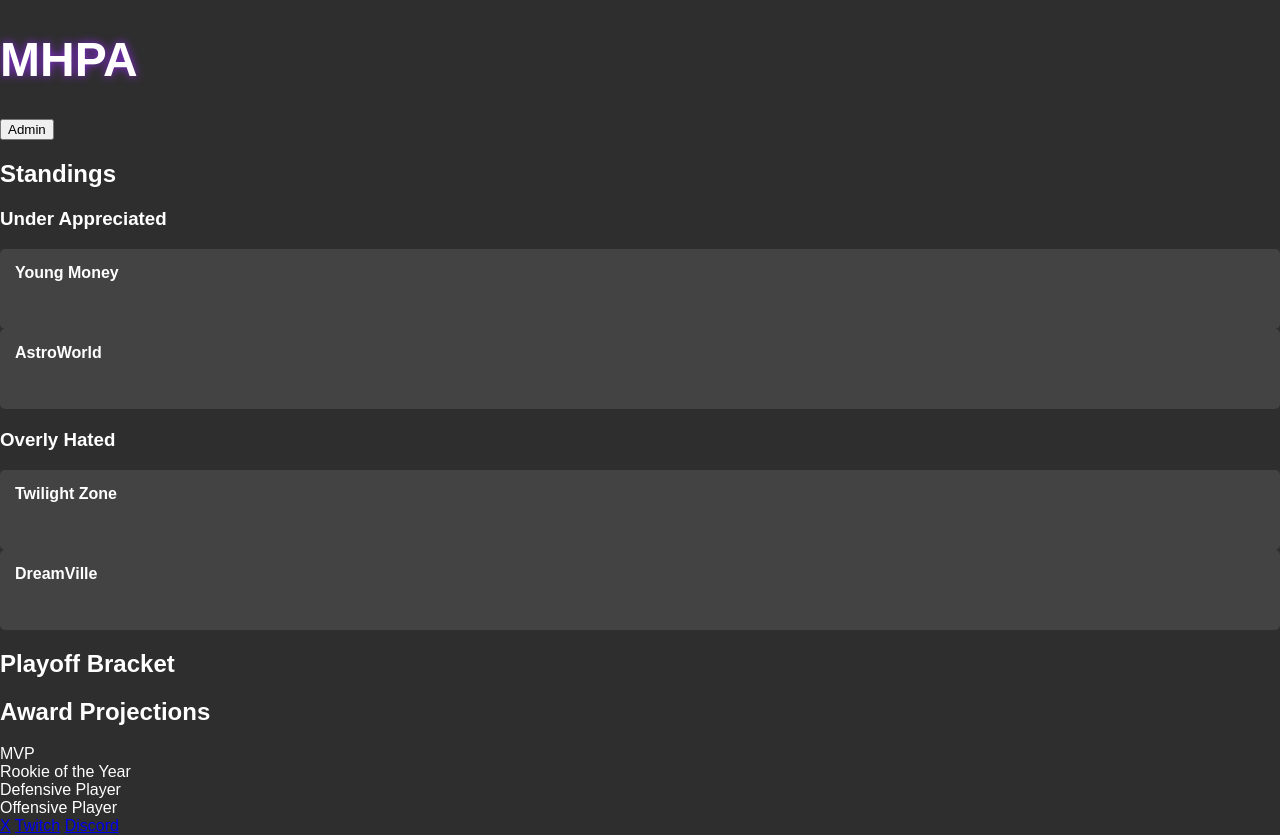
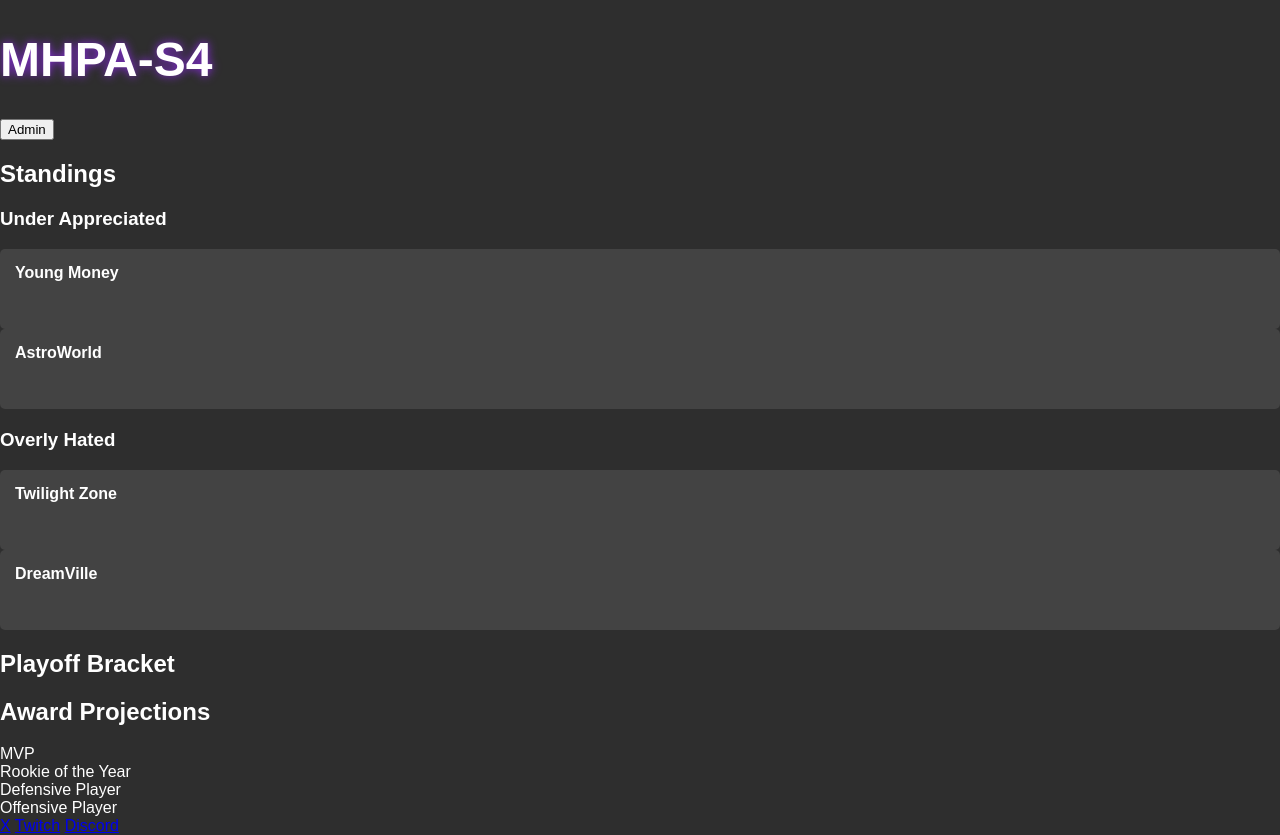
Before and after one commit to MHPA-League/MHPA-League.github.io, a plain HTML site: page index.html in a window 1280 px wide. Drawn offline with Linux system fonts and the light colour scheme.

Commit message:
Update index.html

```diff
--- a/index.html
+++ b/index.html
@@ -8,7 +8,7 @@
 </head>
 <body>
   <header>
-    <h1>MHPA</h1>
+    <h1> MHPA-S4 </h1>
     <button id="admin-login">Admin</button>
   </header>
 
```
